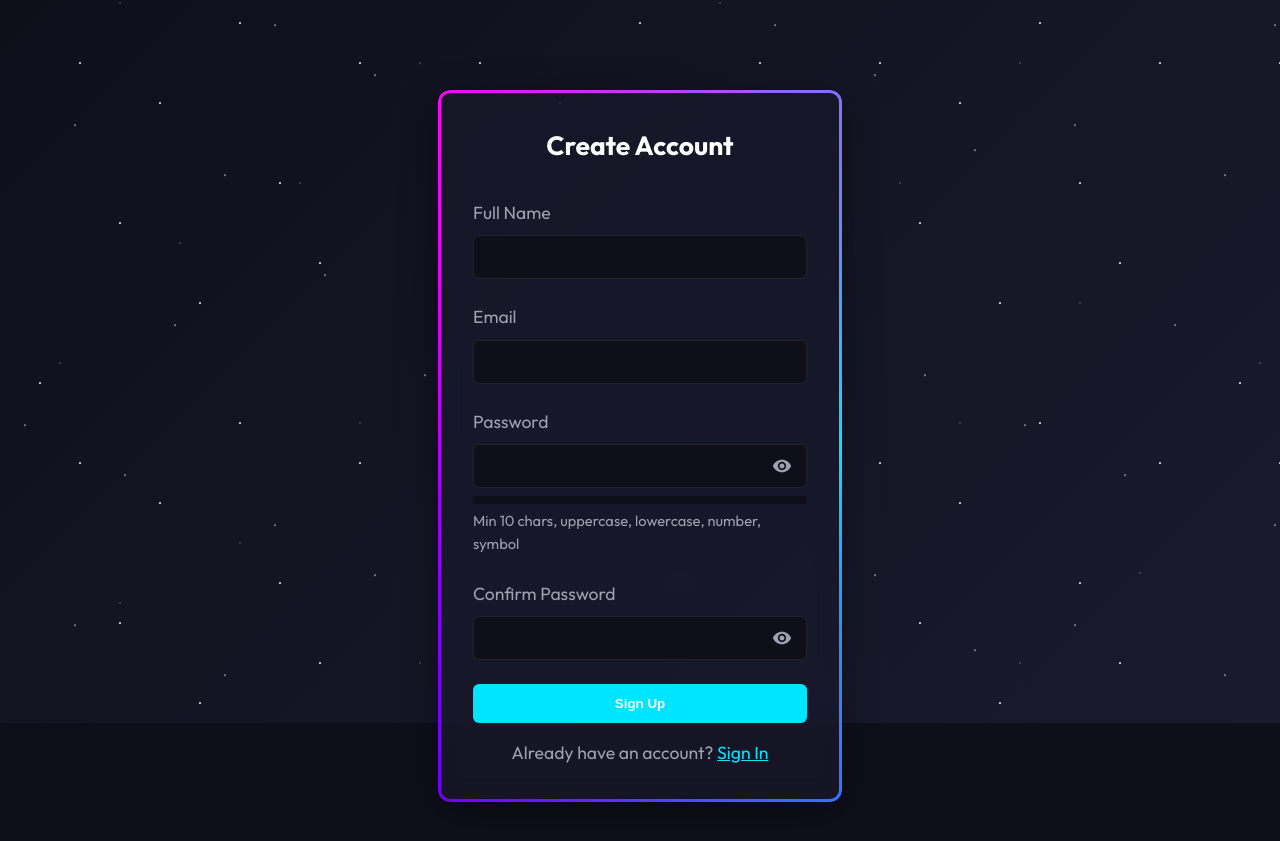
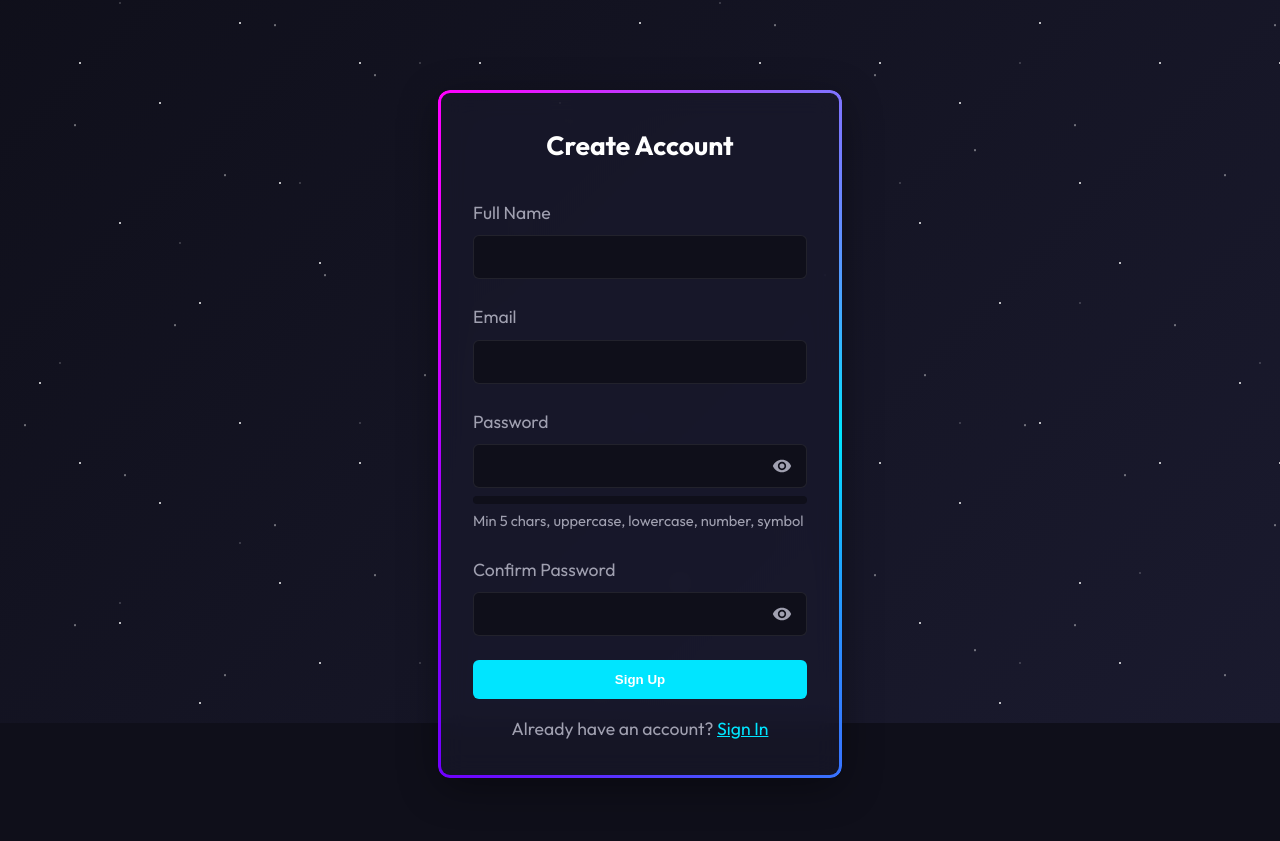
Before and after one commit to jerryx982/simple, a website: page frontend/signup.html in a window 1280 px wide. Shown: the part 77-918 px from the top of the page. Drawn offline with Linux system fonts and the light colour scheme; no server answers.

Commit message:
Auto-sync update: project files

```diff
--- a/frontend/signup.html
+++ b/frontend/signup.html
@@ -53,7 +53,7 @@
                     <div class="progress-bar" id="strength-bar"
                         style="width: 0%; transition: width 0.3s, background-color 0.3s;"></div>
                 </div>
-                <small id="strength-text" style="color: var(--text-secondary); display: block; margin-top: 5px;">Min 10
+                <small id="strength-text" style="color: var(--text-secondary); display: block; margin-top: 5px;">Min 5
                     chars, uppercase, lowercase, number, symbol</small>
             </div>
 
```
